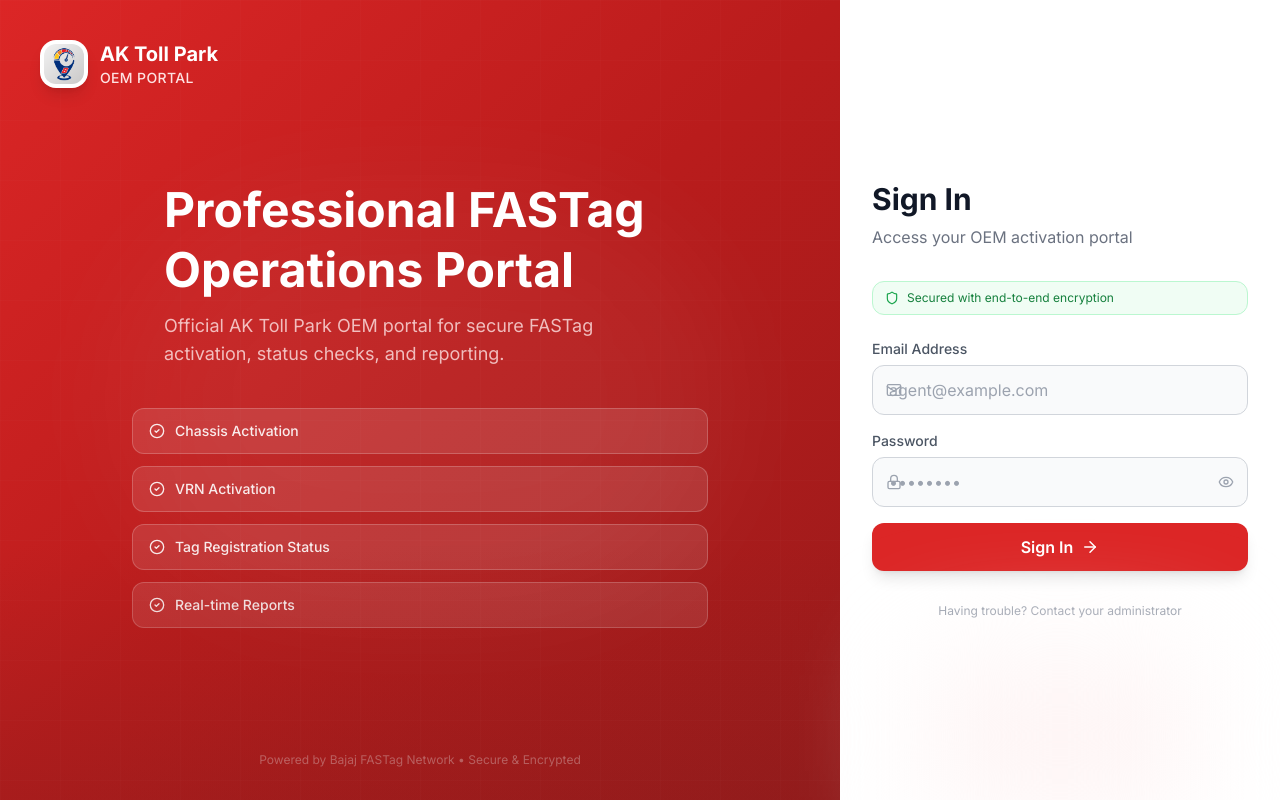
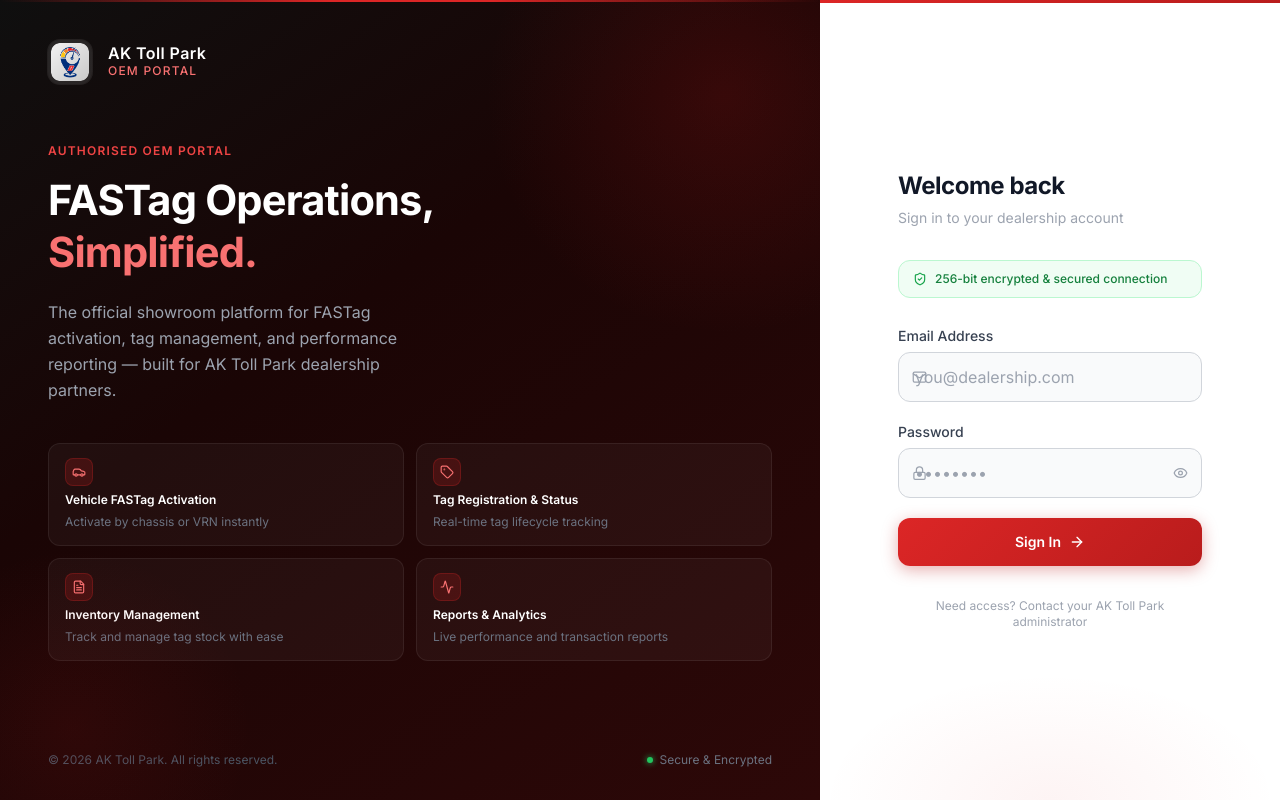
Before and after one commit to sumukhanxtgenitsolution/OEM_AKTP, a React (Vite) app: page /login in a window 1280 px wide. Built offline with nearby package versions, Linux system fonts and the light colour scheme.

Commit message:
redesign: professional login page with AK Toll Park branding, remove Bajaj tagline

```diff
--- a/src/pages/Login.jsx
+++ b/src/pages/Login.jsx
@@ -1,9 +1,16 @@
 import { useState } from 'react'
 import { useNavigate } from 'react-router-dom'
 import { motion } from 'framer-motion'
-import { Mail, Lock, Eye, EyeOff, ArrowRight, Shield, CircleCheck } from 'lucide-react'
+import { Mail, Lock, Eye, EyeOff, ArrowRight, ShieldCheck, Tag, FileText, Activity, Car } from 'lucide-react'
 import { useAuth } from '../context/AuthContext'
 import toast from 'react-hot-toast'
+
+const features = [
+  { icon: Car,      label: 'Vehicle FASTag Activation',    desc: 'Activate by chassis or VRN instantly' },
+  { icon: Tag,      label: 'Tag Registration & Status',    desc: 'Real-time tag lifecycle tracking' },
+  { icon: FileText, label: 'Inventory Management',         desc: 'Track and manage tag stock with ease' },
+  { icon: Activity, label: 'Reports & Analytics',          desc: 'Live performance and transaction reports' },
+]
 
 export default function Login() {
   const [form, setForm] = useState({ email: '', password: '' })
@@ -32,109 +39,140 @@
   }
 
   return (
-    <div className="min-h-screen bg-white flex">
-      {/* Left: Branding */}
-      <div className="hidden lg:flex flex-col flex-1 relative overflow-hidden bg-gradient-to-br from-red-600 via-red-700 to-red-800">
-        {/* Background pattern */}
-        <div className="absolute inset-0 overflow-hidden pointer-events-none">
-          <div className="absolute top-1/2 left-1/2 -translate-x-1/2 -translate-y-1/2 w-[600px] h-[400px] bg-white/5 rounded-full blur-3xl" />
-          <div className="absolute bottom-0 left-0 right-0 h-64 bg-gradient-to-t from-red-900/30 to-transparent" />
-          {/* Grid pattern */}
-          <div className="absolute inset-0 opacity-10"
-            style={{
-              backgroundImage: 'linear-gradient(rgba(255,255,255,0.15) 1px, transparent 1px), linear-gradient(90deg, rgba(255,255,255,0.15) 1px, transparent 1px)',
-              backgroundSize: '60px 60px',
-            }}
-          />
+    <div className="min-h-screen flex" style={{ fontFamily: "'Inter', sans-serif" }}>
+
+      {/* ── Left panel ── */}
+      <div className="hidden lg:flex flex-col flex-1 relative overflow-hidden"
+        style={{ background: 'linear-gradient(145deg, #0f0f0f 0%, #1a0505 40%, #2d0808 100%)' }}>
+
+        {/* Subtle red orb */}
+        <div className="absolute top-0 right-0 w-[480px] h-[480px] rounded-full pointer-events-none"
+          style={{ background: 'radial-gradient(circle, rgba(185,28,28,0.18) 0%, transparent 70%)', transform: 'translate(30%, -30%)' }} />
+        <div className="absolute bottom-0 left-0 w-[360px] h-[360px] rounded-full pointer-events-none"
+          style={{ background: 'radial-gradient(circle, rgba(185,28,28,0.10) 0%, transparent 70%)', transform: 'translate(-30%, 30%)' }} />
+
+        {/* Thin horizontal rule accent */}
+        <div className="absolute top-0 left-0 right-0 h-[2px]"
+          style={{ background: 'linear-gradient(90deg, transparent, #dc2626 40%, #dc2626 60%, transparent)' }} />
+
+        {/* Logo Row */}
+        <div className="relative px-12 pt-10">
+          <div className="flex items-center gap-4">
+            <div className="w-11 h-11 rounded-xl overflow-hidden bg-white/10 p-[3px] flex-shrink-0"
+              style={{ boxShadow: '0 0 0 1px rgba(255,255,255,0.08)' }}>
+              <img src="/Logo.png" alt="AK Toll Park" className="w-full h-full object-contain rounded-lg" />
             </div>
-
-        {/* Logo */}
-        <div className="relative p-10">
-          <div className="flex items-center gap-3">
-            <img src="/Logo.png" alt="AK Toll Park" className="w-12 h-12 object-contain bg-white rounded-2xl p-1 shadow-lg" />
             <div>
-              <p className="font-display font-bold text-white text-xl">AK Toll Park</p>
-              <p className="text-red-100 text-sm font-medium tracking-wide">OEM PORTAL</p>
+              <p className="text-white font-semibold text-base tracking-wide leading-none">AK Toll Park</p>
+              <p className="text-red-400 text-xs font-medium tracking-widest uppercase mt-0.5">OEM Portal</p>
             </div>
           </div>
         </div>
 
-        {/* Main content */}
-        <div className="flex-1 flex flex-col items-center justify-center px-10 pb-10">
+        {/* Main copy */}
+        <div className="flex-1 flex flex-col justify-center px-12 pb-8">
           <motion.div
-            initial={{ opacity: 0, y: 40 }}
+            initial={{ opacity: 0, y: 32 }}
             animate={{ opacity: 1, y: 0 }}
-            transition={{ duration: 0.8, ease: 'easeOut' }}
-            className="text-left max-w-xl"
+            transition={{ duration: 0.7, ease: 'easeOut' }}
           >
-            <h1 className="font-display font-bold text-5xl text-white mb-3 leading-tight">
-              Professional FASTag
-              <br />Operations Portal
+            <p className="text-red-500 text-xs font-semibold tracking-widest uppercase mb-4">
+              Authorised OEM Portal
+            </p>
+            <h1 className="text-white font-bold leading-tight mb-5"
+              style={{ fontSize: '2.6rem', letterSpacing: '-0.02em' }}>
+              FASTag Operations,<br />
+              <span style={{ color: '#f87171' }}>Simplified.</span>
             </h1>
-            <p className="text-red-100/80 text-lg max-w-lg">
-              Official AK Toll Park OEM portal for secure FASTag activation, status checks, and reporting.
+            <p className="text-gray-400 text-base leading-relaxed max-w-sm">
+              The official showroom platform for FASTag activation, tag management, and performance reporting — built for AK Toll Park dealership partners.
             </p>
           </motion.div>
 
-          {/* Feature list */}
+          {/* Feature cards */}
           <motion.div
-            initial={{ opacity: 0, y: 20 }}
+            initial={{ opacity: 0, y: 24 }}
             animate={{ opacity: 1, y: 0 }}
-            transition={{ delay: 0.6 }}
-            className="grid grid-cols-1 gap-3 mt-10 w-full max-w-xl"
+            transition={{ duration: 0.7, delay: 0.25 }}
+            className="grid grid-cols-2 gap-3 mt-10"
           >
-            {['Chassis Activation', 'VRN Activation', 'Tag Registration Status', 'Real-time Reports'].map((feat) => (
-              <div key={feat} className="flex items-center gap-2.5 bg-white/10 border border-white/20 px-4 py-3 rounded-xl">
-                <CircleCheck size={16} className="text-white/90 flex-shrink-0" />
-                <span className="text-white/90 text-sm font-medium">{feat}</span>
+            {features.map(({ icon: Icon, label, desc }) => (
+              <div key={label}
+                className="rounded-xl px-4 py-3.5 flex flex-col gap-1.5"
+                style={{
+                  background: 'rgba(255,255,255,0.04)',
+                  border: '1px solid rgba(255,255,255,0.07)',
+                }}>
+                <div className="w-7 h-7 rounded-lg flex items-center justify-center flex-shrink-0"
+                  style={{ background: 'rgba(220,38,38,0.18)', border: '1px solid rgba(220,38,38,0.25)' }}>
+                  <Icon size={14} color="#f87171" />
+                </div>
+                <p className="text-white text-xs font-semibold leading-snug">{label}</p>
+                <p className="text-gray-500 text-xs leading-snug">{desc}</p>
               </div>
             ))}
           </motion.div>
         </div>
 
-        {/* Bottom tagline */}
-        <div className="p-8 text-center">
-          <p className="text-white/40 text-xs">Powered by Bajaj FASTag Network • Secure & Encrypted</p>
+        {/* Footer */}
+        <div className="px-12 pb-8 flex items-center justify-between">
+          <p className="text-gray-600 text-xs">© {new Date().getFullYear()} AK Toll Park. All rights reserved.</p>
+          <div className="flex items-center gap-1.5">
+            <div className="w-1.5 h-1.5 rounded-full bg-green-500" style={{ boxShadow: '0 0 6px #22c55e' }} />
+            <span className="text-gray-500 text-xs">Secure & Encrypted</span>
+          </div>
         </div>
       </div>
 
-      {/* Right: Login Form */}
-      <div className="w-full lg:w-[440px] flex flex-col justify-center px-8 py-12 relative bg-white">
+      {/* ── Right panel – login form ── */}
+      <div className="w-full lg:w-[460px] flex flex-col justify-center relative bg-white">
+
+        {/* Top red accent bar */}
+        <div className="absolute top-0 left-0 right-0 h-[3px]"
+          style={{ background: 'linear-gradient(90deg, #dc2626, #b91c1c)' }} />
+
+        <div className="px-10 py-14 max-w-sm mx-auto w-full">
+
           {/* Mobile logo */}
           <div className="lg:hidden mb-10 flex items-center gap-3">
             <img src="/Logo.png" alt="AK Toll Park" className="w-10 h-10 object-contain" />
             <div>
-            <p className="font-display font-bold text-gray-900">AK Toll Park</p>
-            <p className="text-red-500 text-xs">OEM Portal</p>
+              <p className="font-semibold text-gray-900">AK Toll Park</p>
+              <p className="text-red-500 text-xs tracking-wide uppercase">OEM Portal</p>
             </div>
           </div>
 
           <motion.div
-          initial={{ opacity: 0, x: 30 }}
-          animate={{ opacity: 1, x: 0 }}
-          transition={{ duration: 0.6 }}
+            initial={{ opacity: 0, y: 20 }}
+            animate={{ opacity: 1, y: 0 }}
+            transition={{ duration: 0.55 }}
           >
+            {/* Header */}
             <div className="mb-8">
-            <h2 className="font-display font-bold text-3xl text-gray-900 mb-2">Sign In</h2>
-            <p className="text-gray-500">Access your OEM activation portal</p>
+              <h2 className="text-gray-900 font-bold text-2xl mb-1.5" style={{ letterSpacing: '-0.02em' }}>
+                Welcome back
+              </h2>
+              <p className="text-gray-400 text-sm">Sign in to your dealership account</p>
             </div>
 
             {/* Security badge */}
-          <div className="flex items-center gap-2 bg-green-50 border border-green-200 rounded-xl px-3 py-2 mb-6">
-            <Shield size={14} className="text-green-600 flex-shrink-0" />
-            <p className="text-green-700 text-xs">Secured with end-to-end encryption</p>
+            <div className="flex items-center gap-2 rounded-xl px-3.5 py-2.5 mb-7"
+              style={{ background: '#f0fdf4', border: '1px solid #bbf7d0' }}>
+              <ShieldCheck size={14} color="#16a34a" className="flex-shrink-0" />
+              <p className="text-green-700 text-xs font-medium">256-bit encrypted & secured connection</p>
             </div>
 
-          <form onSubmit={handleSubmit} className="space-y-4">
+            <form onSubmit={handleSubmit} className="space-y-5">
+
               {/* Email */}
               <div>
-              <label className="text-gray-600 text-sm font-medium mb-1.5 block">Email Address</label>
+                <label className="block text-sm font-medium text-gray-700 mb-1.5">Email Address</label>
                 <div className="relative">
-                <Mail size={16} className="absolute left-3.5 top-1/2 -translate-y-1/2 text-gray-400" />
+                  <Mail size={15} className="absolute left-3.5 top-1/2 -translate-y-1/2 text-gray-400 pointer-events-none" />
                   <input
                     type="email"
                     className="input-field pl-10"
-                  placeholder="agent@example.com"
+                    placeholder="you@dealership.com"
                     value={form.email}
                     onChange={(e) => setForm({ ...form, email: e.target.value })}
                     autoComplete="email"
@@ -144,12 +182,12 @@
 
               {/* Password */}
               <div>
-              <label className="text-gray-600 text-sm font-medium mb-1.5 block">Password</label>
+                <label className="block text-sm font-medium text-gray-700 mb-1.5">Password</label>
                 <div className="relative">
-                <Lock size={16} className="absolute left-3.5 top-1/2 -translate-y-1/2 text-gray-400" />
+                  <Lock size={15} className="absolute left-3.5 top-1/2 -translate-y-1/2 text-gray-400 pointer-events-none" />
                   <input
                     type={showPass ? 'text' : 'password'}
-                  className="input-field pl-10 pr-10"
+                    className="input-field pl-10 pr-11"
                     placeholder="••••••••"
                     value={form.password}
                     onChange={(e) => setForm({ ...form, password: e.target.value })}
@@ -158,9 +196,9 @@
                   <button
                     type="button"
                     onClick={() => setShowPass(!showPass)}
-                  className="absolute right-3.5 top-1/2 -translate-y-1/2 text-gray-400 hover:text-gray-600"
+                    className="absolute right-3.5 top-1/2 -translate-y-1/2 text-gray-400 hover:text-gray-600 transition-colors"
                   >
-                  {showPass ? <EyeOff size={16} /> : <Eye size={16} />}
+                    {showPass ? <EyeOff size={15} /> : <Eye size={15} />}
                   </button>
                 </div>
               </div>
@@ -169,30 +207,37 @@
               <button
                 type="submit"
                 disabled={loading}
-              className="btn-primary w-full mt-6 h-12 text-base disabled:opacity-60 disabled:cursor-not-allowed"
+                className="w-full h-12 rounded-xl flex items-center justify-center gap-2 font-semibold text-sm text-white transition-all duration-200 disabled:opacity-60 disabled:cursor-not-allowed mt-2"
+                style={{
+                  background: loading ? '#b91c1c' : 'linear-gradient(135deg, #dc2626 0%, #b91c1c 100%)',
+                  boxShadow: loading ? 'none' : '0 4px 16px rgba(185,28,28,0.35)',
+                }}
               >
                 {loading ? (
                   <>
-                  <div className="w-4 h-4 spinner" />
-                  <span>Signing in...</span>
+                    <div className="w-4 h-4 border-2 border-white/30 border-t-white rounded-full animate-spin" />
+                    <span>Signing in…</span>
                   </>
                 ) : (
                   <>
                     <span>Sign In</span>
-                  <ArrowRight size={18} />
+                    <ArrowRight size={16} />
                   </>
                 )}
               </button>
             </form>
 
             <p className="text-center text-gray-400 text-xs mt-8">
-            Having trouble? Contact your administrator
+              Need access? Contact your AK Toll Park administrator
             </p>
           </motion.div>
+        </div>
 
-        {/* Bottom glow */}
-        <div className="absolute bottom-0 left-1/2 -translate-x-1/2 w-64 h-32 bg-red-50 blur-3xl pointer-events-none" />
+        {/* Subtle bottom decoration */}
+        <div className="absolute bottom-0 inset-x-0 h-32 pointer-events-none"
+          style={{ background: 'radial-gradient(ellipse at 50% 100%, rgba(220,38,38,0.05) 0%, transparent 70%)' }} />
       </div>
+
     </div>
   )
 }
```
Lines whose indentation alone changed are shown as unchanged.
